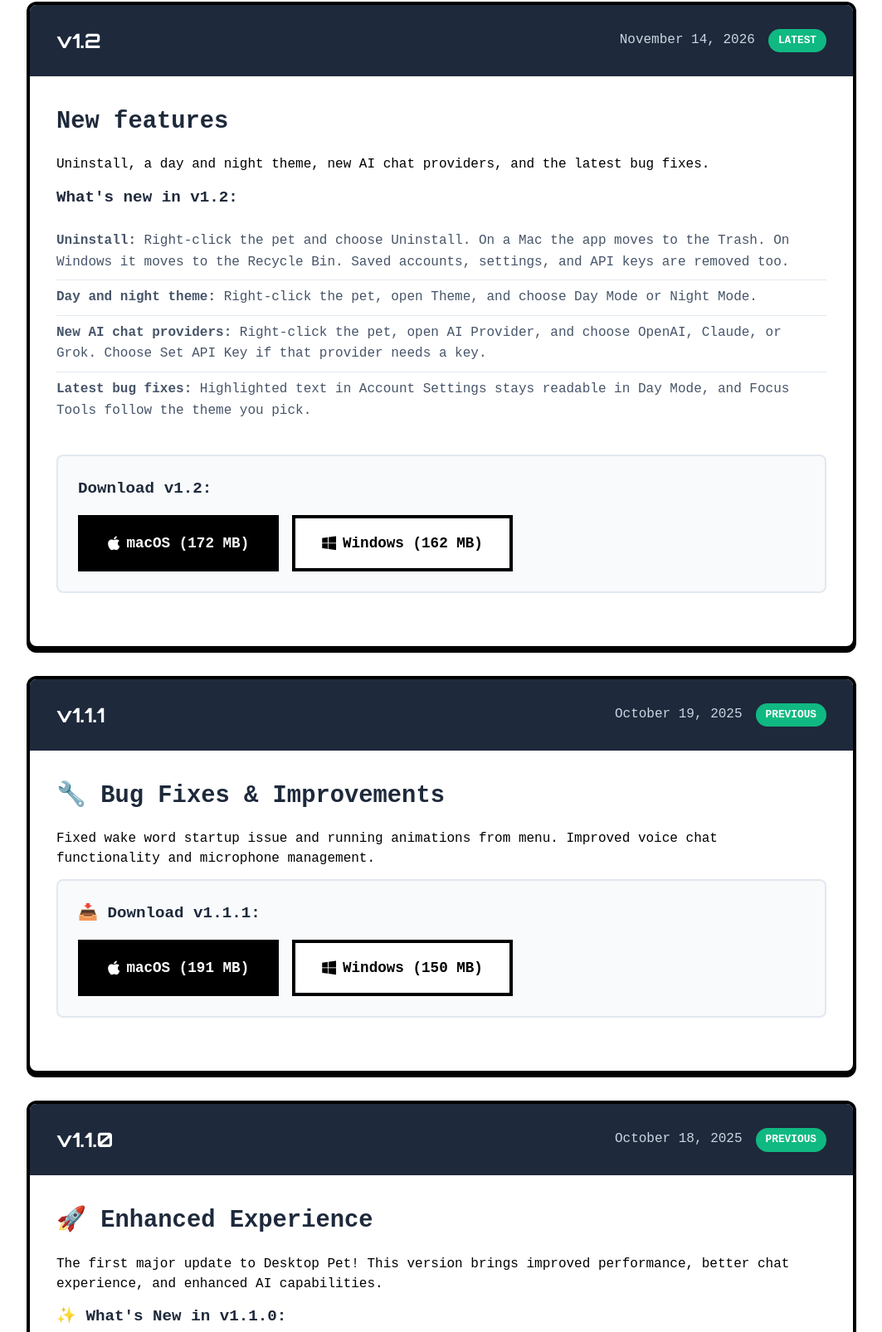
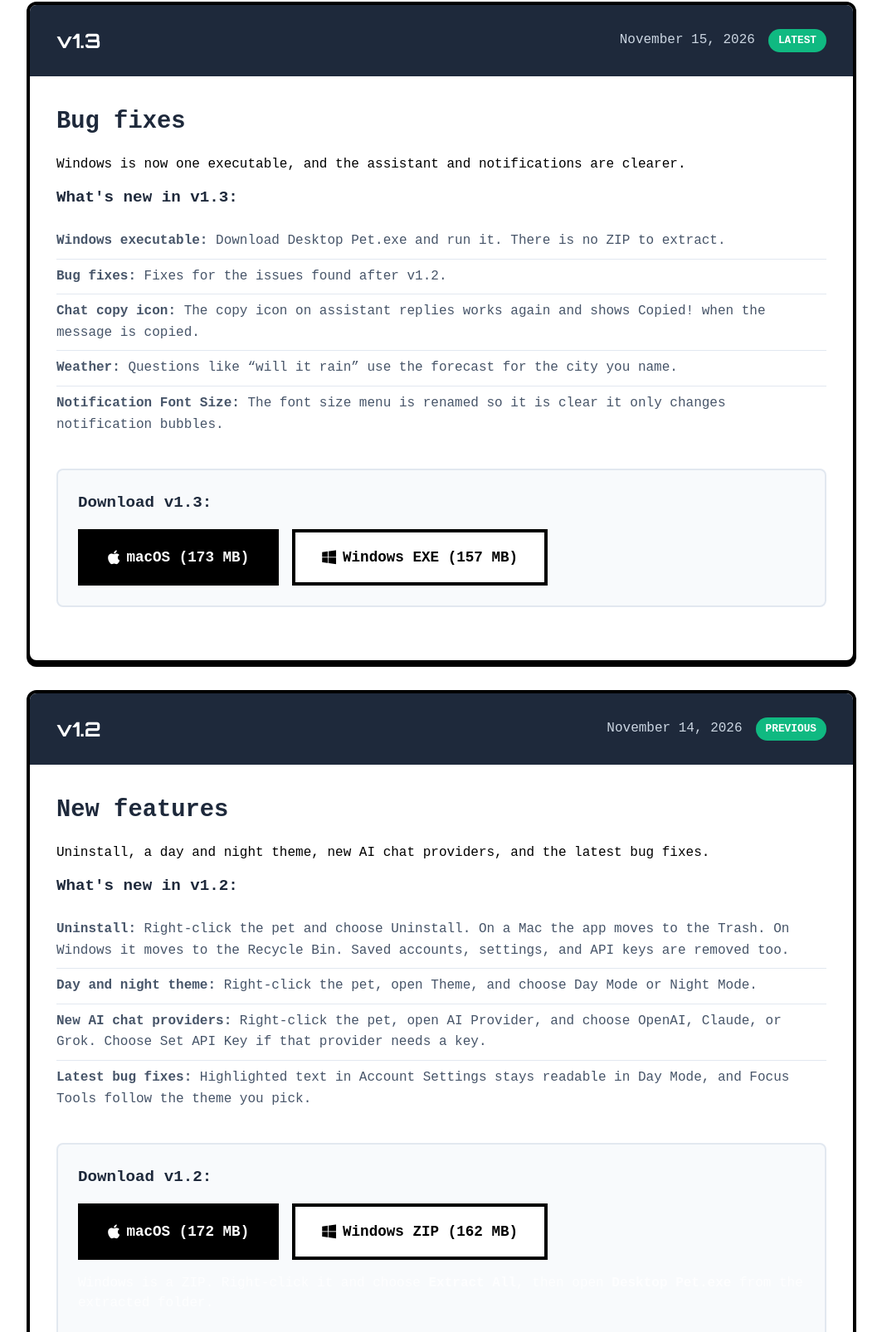
Before and after one commit to EdithHarrison/desktop-pet-landing, a plain HTML site: page versions.html in a window 1280 px wide. Shown: the part 918-2524 px from the top of the page at 83% size, without its empty margins (108-1171 px from the left). Drawn offline with Linux system fonts and the light colour scheme; no server answers.

Commit message:
Publish v1.3 with a single Windows executable and a new Mac installer.
Older Windows downloads stay ZIPs and say to use Extract All. v1.3 runs Desktop Pet.exe directly and includes the assistant fixes.

```diff
--- a/styles.css
+++ b/styles.css
@@ -1332,6 +1332,13 @@ button.btn-download {
     flex-wrap: wrap;
 }
 
+.windows-extract-note {
+    margin: 1rem 0 0;
+    color: #334155;
+    font-size: 0.95rem;
+    line-height: 1.5;
+}
+
 .version-requirements {
     margin-bottom: 2rem;
 }
--- a/versions.html
+++ b/versions.html
@@ -7,7 +7,7 @@
     <!-- Primary SEO Meta Tags -->
     <title>Desktop Pet Version History - Download Latest Updates | Free Desktop Pet App</title>
     <meta name="title" content="Desktop Pet Version History - Download Latest Updates | Free Desktop Pet App">
-    <meta name="description" content="Track the evolution of Desktop Pet through all releases. Download v1.2 (latest), v1.1.1, v1.1.0, and v1.0.0. See what's new, what's improved, and what's coming next.">
+    <meta name="description" content="Track the evolution of Desktop Pet through all releases. Download v1.3 (latest), v1.2, v1.1.1, v1.1.0, and v1.0.0. See what's new, what's improved, and what's coming next.">
     <meta name="keywords" content="desktop pet versions, desktop pet updates, desktop pet changelog, desktop pet download, desktop pet history, virtual pet updates, AI companion updates, productivity app versions">
     <meta name="author" content="Desktop Pet">
     <meta name="robots" content="index, follow">
@@ -83,12 +83,50 @@
     <section class="version-history">
         <div class="container">
             <div class="version-timeline">
+                <!-- Version 1.3 -->
+                <div class="version-item">
+                    <div class="version-header">
+                        <div class="version-number">v1.3</div>
+                        <div class="version-date">November 15, 2026</div>
+                        <div class="version-badge">Latest</div>
+                    </div>
+                    <div class="version-content">
+                        <h3>Bug fixes</h3>
+                        <p class="version-description">
+                            Windows is now one executable, and the assistant and notifications are clearer.
+                        </p>
+                        <div class="version-features">
+                            <h4>What's new in v1.3:</h4>
+                            <ul>
+                                <li><strong>Windows executable:</strong> Download Desktop Pet.exe and run it. There is no ZIP to extract.</li>
+                                <li><strong>Bug fixes:</strong> Fixes for the issues found after v1.2.</li>
+                                <li><strong>Chat copy icon:</strong> The copy icon on assistant replies works again and shows Copied! when the message is copied.</li>
+                                <li><strong>Weather:</strong> Questions like “will it rain” use the forecast for the city you name.</li>
+                                <li><strong>Notification Font Size:</strong> The font size menu is renamed so it is clear it only changes notification bubbles.</li>
+                            </ul>
+                        </div>
+                        <div class="version-downloads">
+                            <h4>Download v1.3:</h4>
+                            <div class="download-links">
+                                <a href="https://github.com/EdithHarrison/desktop-pet-landing/raw/main/DesktopPet_Installer_V1.3.dmg" class="btn btn-primary">
+                                    <i class="fab fa-apple"></i>
+                                    macOS (173 MB)
+                                </a>
+                                <a href="https://github.com/EdithHarrison/desktop-pet-landing/raw/main/DesktopPet_Windows_V1.3.exe" class="btn btn-secondary">
+                                    <i class="fab fa-windows"></i>
+                                    Windows EXE (157 MB)
+                                </a>
+                            </div>
+                        </div>
+                    </div>
+                </div>
+
                 <!-- Version 1.2 -->
                 <div class="version-item">
                     <div class="version-header">
                         <div class="version-number">v1.2</div>
                         <div class="version-date">November 14, 2026</div>
-                        <div class="version-badge">Latest</div>
+                        <div class="version-badge">Previous</div>
                     </div>
                     <div class="version-content">
                         <h3>New features</h3>
@@ -113,9 +151,10 @@
                                 </a>
                                 <a href="https://github.com/EdithHarrison/desktop-pet-landing/raw/main/desktop-pet-windows-zip_V1.2.zip" class="btn btn-secondary">
                                     <i class="fab fa-windows"></i>
-                                    Windows (162 MB)
+                                    Windows ZIP (162 MB)
                                 </a>
                             </div>
+                            <p class="windows-extract-note">Windows is a ZIP. Right-click it and choose <strong>Extract All</strong>, then open <strong>Desktop Pet.exe</strong> from the extracted folder.</p>
                         </div>
                     </div>
                 </div>
@@ -143,9 +182,10 @@
                                 </a>
                                 <a href="https://github.com/EdithHarrison/desktop-pet-landing/raw/main/desktop-pet-windows-zip_V1.1.1.zip" class="btn btn-secondary">
                                     <i class="fab fa-windows"></i>
-                                    Windows (150 MB)
+                                    Windows ZIP (150 MB)
                                 </a>
                             </div>
+                            <p class="windows-extract-note">Windows is a ZIP. Right-click it and choose <strong>Extract All</strong>, then open <strong>Desktop Pet.exe</strong> from the extracted folder.</p>
                         </div>
                     </div>
                 </div>
@@ -187,9 +227,10 @@
                                 </a>
                                 <a href="https://github.com/EdithHarrison/desktop-pet-landing/raw/main/desktop-pet-windows-zip_V1.1.zip" class="btn btn-secondary">
                                     <i class="fab fa-windows"></i>
-                                    Windows (150 MB)
+                                    Windows ZIP (150 MB)
                                 </a>
                             </div>
+                            <p class="windows-extract-note">Windows is a ZIP. Right-click it and choose <strong>Extract All</strong>, then open <strong>Desktop Pet.exe</strong> from the extracted folder.</p>
                         </div>
 
                         <div class="version-requirements">
@@ -266,9 +307,10 @@
                                 </a>
                                 <a href="https://github.com/EdithHarrison/desktop-pet-landing/raw/main/DesktopPet_Windows.zip" class="btn btn-secondary">
                                     <i class="fab fa-windows"></i>
-                                    Windows (150 MB)
+                                    Windows ZIP (150 MB)
                                 </a>
                             </div>
+                            <p class="windows-extract-note">Windows is a ZIP. Right-click it and choose <strong>Extract All</strong>, then open <strong>Desktop Pet.exe</strong> from the extracted folder.</p>
                         </div>
 
                         <div class="version-requirements">
```
Also changed, not shown: index.html (+13 -14 lines), 3 other files.
